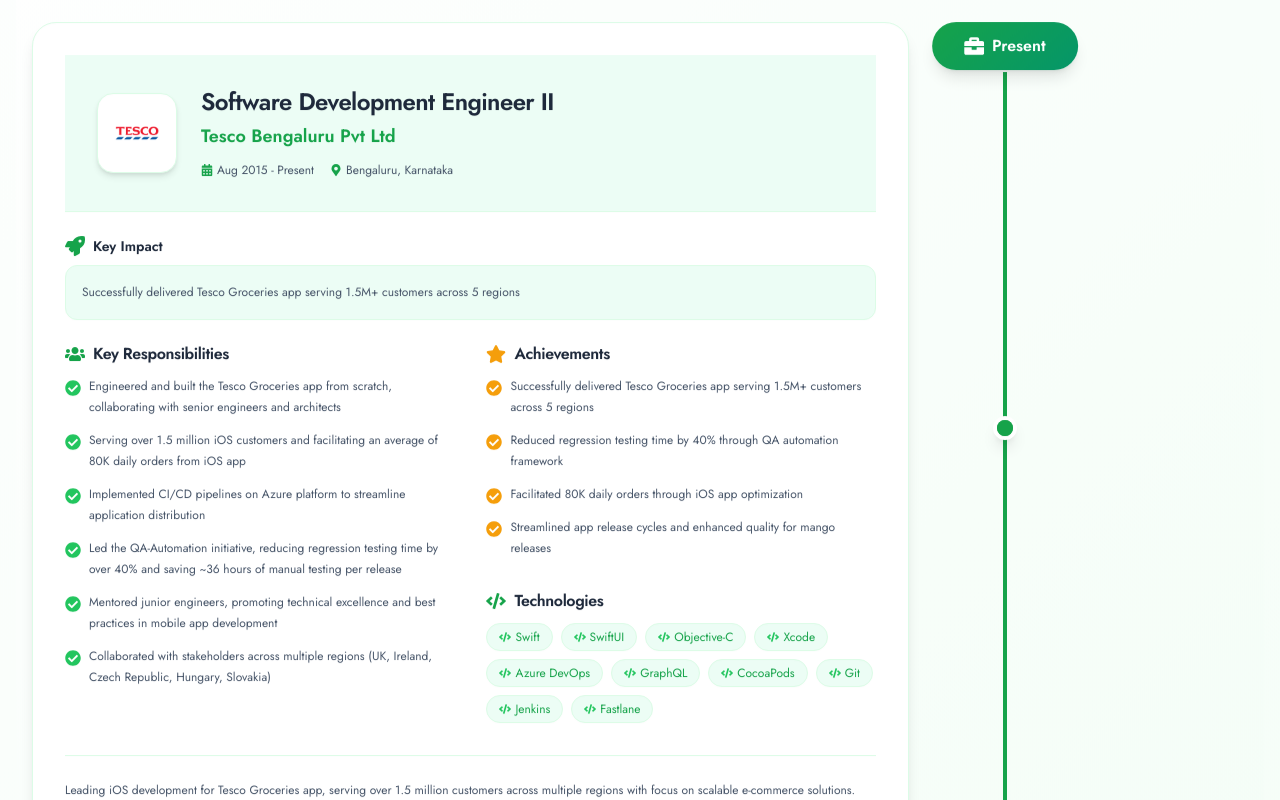
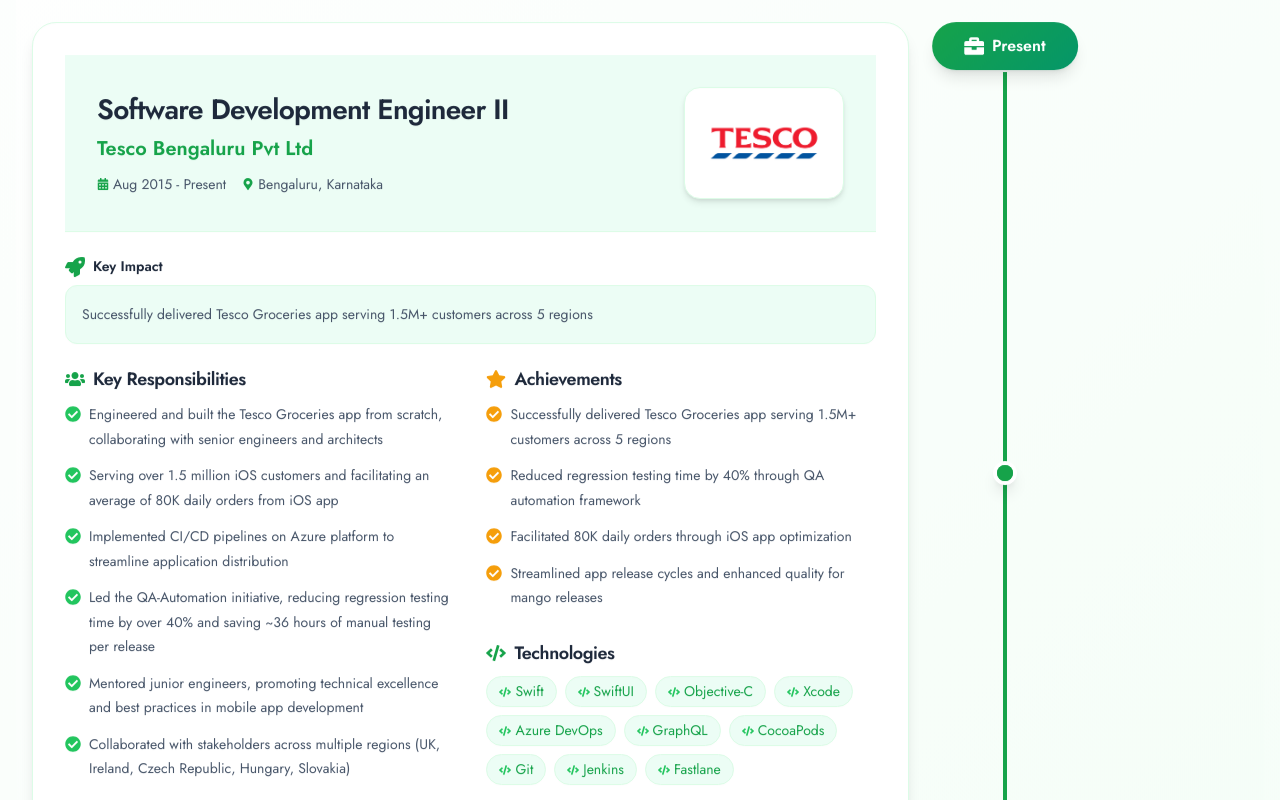
Before and after one commit to Jagadeeshwar-Reddy/myportfolio, a React (Vite) app: page / in a window 1280 px wide. Shown: the part 1000-1800 px from the top of the page. Built offline with nearby package versions, Linux system fonts and the light colour scheme.

Commit message:
more UI refinements

```diff
--- a/src/pages/Experience.jsx
+++ b/src/pages/Experience.jsx
@@ -180,9 +180,51 @@
                                                     borderColor: 'var(--color-border)'
                                                 }}
                                             >
-                                                <div className="flex flex-col sm:flex-row items-start sm:items-center space-y-4 sm:space-y-0 sm:space-x-4 lg:space-x-6">
+                                                <div className="flex flex-col sm:flex-row items-start sm:items-center justify-between space-y-4 sm:space-y-0 sm:space-x-4 lg:space-x-6">
+                                                    <div className="flex-1 min-w-0">
+                                                        <h3
+                                                            className="mb-1 group-hover:transition-colors duration-300"
+                                                            style={{
+                                                                color: 'var(--color-text-primary)',
+                                                                fontFamily: 'var(--font-display)',
+                                                                fontWeight: 'var(--font-weight-bold)',
+                                                                fontSize: 'clamp(1.25rem, 4vw, 1.75rem)',
+                                                                lineHeight: 'var(--line-height-tight)'
+                                                            }}
+                                                        >
+                                                            {exp.position}
+                                                        </h3>
+                                                        <p
+                                                            className="mb-2"
+                                                            style={{
+                                                                color: 'var(--color-primary)',
+                                                                fontFamily: 'var(--font-primary)',
+                                                                fontWeight: 'var(--font-weight-semibold)',
+                                                                fontSize: 'clamp(1rem, 3vw, 1.25rem)'
+                                                            }}
+                                                        >
+                                                            {exp.company}
+                                                        </p>
+                                                        <div
+                                                            className="flex flex-col sm:flex-row sm:items-center space-y-1 sm:space-y-0 sm:space-x-4"
+                                                            style={{
+                                                                color: 'var(--color-text-secondary)',
+                                                                fontFamily: 'var(--font-primary)',
+                                                                fontSize: 'var(--font-size-sm)'
+                                                            }}
+                                                        >
+                                                            <div className="flex items-center space-x-1">
+                                                                <FaCalendarAlt className="w-3 h-3" style={{ color: 'var(--color-primary)' }} />
+                                                                <span>{exp.duration}</span>
+                                                            </div>
+                                                            <div className="flex items-center space-x-1">
+                                                                <FaMapMarkerAlt className="w-3 h-3" style={{ color: 'var(--color-primary)' }} />
+                                                                <span>{exp.location}</span>
+                                                            </div>
+                                                        </div>
+                                                    </div>
                                                     <div
-                                                        className="w-16 h-16 md:w-20 md:h-20 flex items-center justify-center rounded-xl md:rounded-2xl shadow-md border p-2 md:p-3 group-hover:shadow-lg transition-all duration-300 flex-shrink-0"
+                                                        className="w-24 h-20 md:w-32 md:h-24 lg:w-40 lg:h-28 flex items-center justify-center rounded-xl md:rounded-2xl shadow-md border p-2 md:p-3 group-hover:shadow-lg transition-all duration-300 flex-shrink-0"
                                                         style={{
                                                             background: 'var(--color-surface-card)',
                                                             borderColor: 'var(--color-border)'
@@ -198,55 +240,13 @@
                                                             }}
                                                         />
                                                         <div
-                                                            className="text-xl md:text-2xl hidden"
+                                                            className="text-xl md:text-2xl lg:text-3xl hidden"
                                                             style={{
                                                                 display: 'none',
                                                                 color: 'var(--color-text-muted)'
                                                             }}
                                                         >
                                                             🏢
-                                                        </div>
-                                                    </div>
-                                                    <div className="flex-1 min-w-0">
-                                                        <h3
-                                                            className="mb-1 group-hover:transition-colors duration-300"
-                                                            style={{
-                                                                color: 'var(--color-text-primary)',
-                                                                fontFamily: 'var(--font-display)',
-                                                                fontWeight: 'var(--font-weight-bold)',
-                                                                fontSize: 'clamp(1.125rem, 4vw, 1.5rem)',
-                                                                lineHeight: 'var(--line-height-tight)'
-                                                            }}
-                                                        >
-                                                            {exp.position}
-                                                        </h3>
-                                                        <p
-                                                            className="mb-2"
-                                                            style={{
-                                                                color: 'var(--color-primary)',
-                                                                fontFamily: 'var(--font-primary)',
-                                                                fontWeight: 'var(--font-weight-semibold)',
-                                                                fontSize: 'clamp(0.875rem, 3vw, 1.125rem)'
-                                                            }}
-                                                        >
-                                                            {exp.company}
-                                                        </p>
-                                                        <div
-                                                            className="flex flex-col sm:flex-row sm:items-center space-y-1 sm:space-y-0 sm:space-x-4"
-                                                            style={{
-                                                                color: 'var(--color-text-secondary)',
-                                                                fontFamily: 'var(--font-primary)',
-                                                                fontSize: 'var(--font-size-xs)'
-                                                            }}
-                                                        >
-                                                            <div className="flex items-center space-x-1">
-                                                                <FaCalendarAlt className="w-3 h-3" style={{ color: 'var(--color-primary)' }} />
-                                                                <span>{exp.duration}</span>
-                                                            </div>
-                                                            <div className="flex items-center space-x-1">
-                                                                <FaMapMarkerAlt className="w-3 h-3" style={{ color: 'var(--color-primary)' }} />
-                                                                <span>{exp.location}</span>
-                                                            </div>
                                                         </div>
                                                     </div>
                                                 </div>
@@ -275,7 +275,7 @@
                                                         color: 'var(--color-text-secondary)',
                                                         fontFamily: 'var(--font-primary)',
                                                         fontWeight: 'var(--font-weight-medium)',
-                                                        fontSize: 'var(--font-size-xs)',
+                                                        fontSize: 'var(--font-size-sm)',
                                                         lineHeight: 'var(--line-height-relaxed)'
                                                     }}
                                                 >
@@ -294,7 +294,7 @@
                                                                 color: 'var(--color-text-primary)',
                                                                 fontFamily: 'var(--font-display)',
                                                                 fontWeight: 'var(--font-weight-bold)',
-                                                                fontSize: 'var(--font-size-base)',
+                                                                fontSize: 'var(--font-size-lg)',
                                                                 lineHeight: 'var(--line-height-tight)'
                                                             }}
                                                         >
@@ -309,7 +309,7 @@
                                                                     style={{
                                                                         color: 'var(--color-text-secondary)',
                                                                         fontFamily: 'var(--font-primary)',
-                                                                        fontSize: 'var(--font-size-xs)',
+                                                                        fontSize: 'var(--font-size-sm)',
                                                                         lineHeight: 'var(--line-height-relaxed)'
                                                                     }}
                                                                 >
@@ -331,7 +331,7 @@
                                                                     color: 'var(--color-text-primary)',
                                                                     fontFamily: 'var(--font-display)',
                                                                     fontWeight: 'var(--font-weight-bold)',
-                                                                    fontSize: 'var(--font-size-base)',
+                                                                    fontSize: 'var(--font-size-lg)',
                                                                     lineHeight: 'var(--line-height-tight)'
                                                                 }}
                                                             >
@@ -346,7 +346,7 @@
                                                                         style={{
                                                                             color: 'var(--color-text-secondary)',
                                                                             fontFamily: 'var(--font-primary)',
-                                                                            fontSize: 'var(--font-size-xs)',
+                                                                            fontSize: 'var(--font-size-sm)',
                                                                             lineHeight: 'var(--line-height-relaxed)'
                                                                         }}
                                                                     >
@@ -366,7 +366,7 @@
                                                                     color: 'var(--color-text-primary)',
                                                                     fontFamily: 'var(--font-display)',
                                                                     fontWeight: 'var(--font-weight-bold)',
-                                                                    fontSize: 'var(--font-size-base)',
+                                                                    fontSize: 'var(--font-size-lg)',
                                                                     lineHeight: 'var(--line-height-tight)'
                                                                 }}
                                                             >
@@ -384,7 +384,7 @@
                                                                         borderColor: 'var(--color-border)',
                                                                         fontFamily: 'var(--font-primary)',
                                                                         fontWeight: 'var(--font-weight-medium)',
-                                                                        fontSize: 'var(--font-size-xs)'
+                                                                        fontSize: 'var(--font-size-sm)'
                                                                     }}
                                                                 >
                                                                     <FaCode className="w-2.5 h-2.5 md:w-3 md:h-3" style={{ color: 'var(--color-primary-light)' }} /> {tech}
@@ -401,7 +401,7 @@
                                                     className="leading-relaxed"
                                                     style={{
                                                         color: 'var(--color-text-secondary)',
-                                                        fontSize: 'var(--font-size-xs)',
+                                                        fontSize: 'var(--font-size-sm)',
                                                         fontFamily: 'var(--font-primary)'
                                                     }}
                                                 >
@@ -427,7 +427,7 @@
 
                                     {/* Year Badge - Hidden on mobile */}
                                     {index === 1 && (
-                                        <div className="absolute left-[80%] transform -translate-x-1/2 -translate-y-1/2 top-0 mb-6 hidden lg:block">
+                                        <div className="absolute left-[80%] transform -translate-x-1/2 -translate-y-1/2 -top-20 mb-6 hidden lg:block">
                                             <div
                                                 className="text-white px-4 md:px-6 py-1.5 md:py-2 rounded-full text-xs md:text-sm font-bold shadow-lg"
                                                 style={{ background: 'var(--gradient-primary)' }}
```
